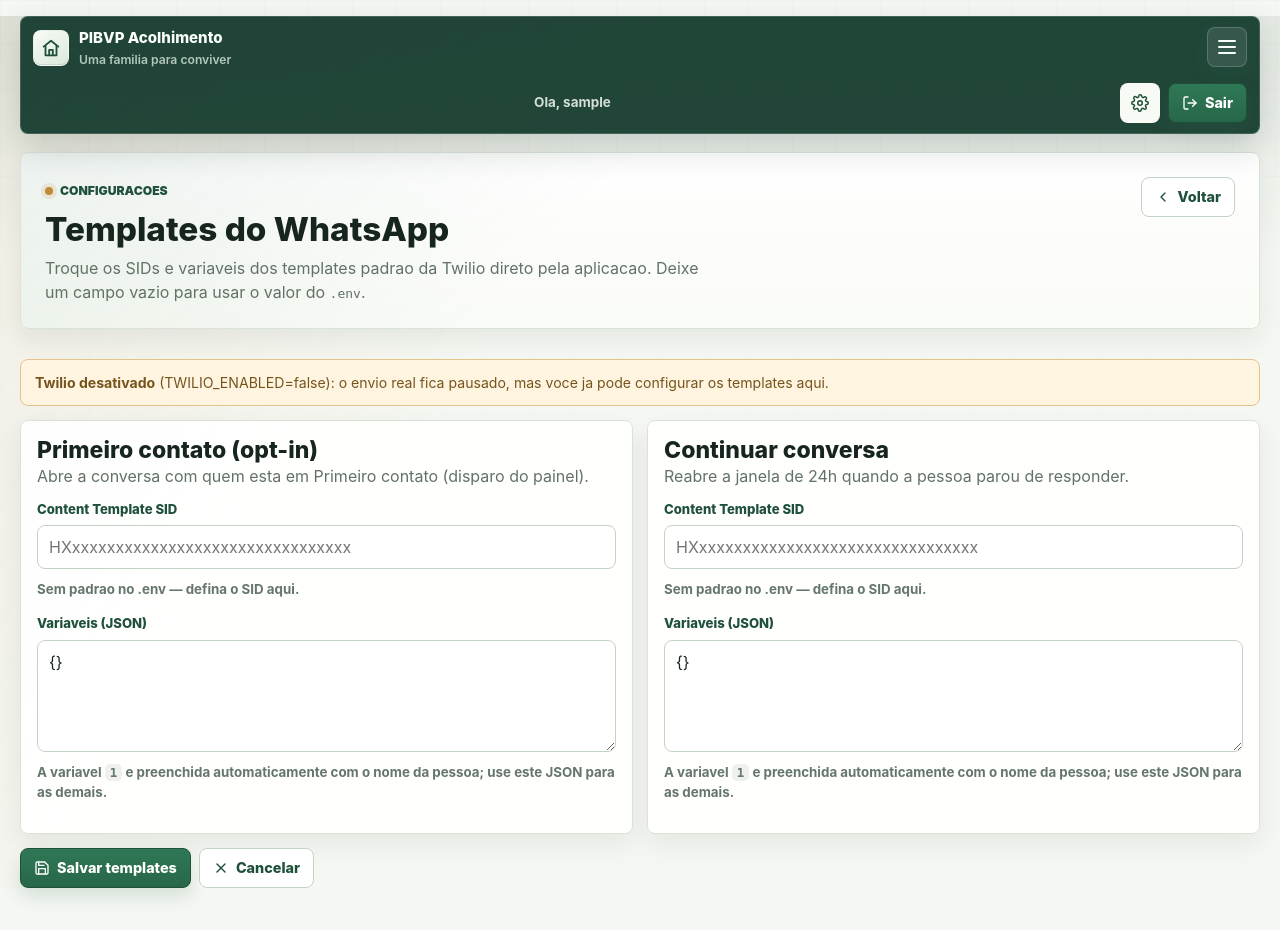
After one commit to simoesjonatas/acolhimento_pibvp, a Django app: page /acolhimento/configuracoes/templates/ in a window 1280 px wide. The commit adds this page. Run offline with Django 4.2, Linux system fonts and the light colour scheme; the visitor is signed in with stand-in values (Sample User, id 1); data comes from the database, SQL or seed files in the repository; data that the repository does not hold is empty.

Commit message:
feat: adiciona configuração de templates do WhatsApp, incluindo formulário e lógica de fallback

```diff
--- a/apps/acolhimento/forms.py
+++ b/apps/acolhimento/forms.py
@@ -357,3 +357,46 @@ class ResponderQuestionarioForm(forms.Form):
             else:
                 resposta.valor_texto = str(valor)
             resposta.save()
+
+
+class TemplatesWhatsappForm(forms.Form):
+    """Edita os dois templates padrao da Twilio (opt-in e continuar). Superusuario."""
+
+    opt_in_sid = forms.CharField(
+        required=False,
+        label='Content Template SID',
+        widget=forms.TextInput(attrs={'placeholder': 'HXxxxxxxxxxxxxxxxxxxxxxxxxxxxxxxxx'}),
+    )
+    opt_in_variables = forms.CharField(
+        required=False,
+        label='Variaveis (JSON)',
+        widget=forms.Textarea(attrs={'rows': 2, 'placeholder': '{"1": "{nome}"}'}),
+    )
+    continuar_sid = forms.CharField(
+        required=False,
+        label='Content Template SID',
+        widget=forms.TextInput(attrs={'placeholder': 'HXxxxxxxxxxxxxxxxxxxxxxxxxxxxxxxxx'}),
+    )
+    continuar_variables = forms.CharField(
+        required=False,
+        label='Variaveis (JSON)',
+        widget=forms.Textarea(attrs={'rows': 2, 'placeholder': '{}'}),
+    )
+
+    def clean(self):
+        cleaned = super().clean()
+        for campo in ('opt_in_sid', 'continuar_sid'):
+            sid = (cleaned.get(campo) or '').strip()
+            if sid and not sid.startswith('HX'):
+                self.add_error(campo, 'O Content SID da Twilio comeca com "HX".')
+            cleaned[campo] = sid
+        for campo in ('opt_in_variables', 'continuar_variables'):
+            raw = (cleaned.get(campo) or '').strip() or '{}'
+            try:
+                parsed = json.loads(raw)
+                if not isinstance(parsed, dict):
+                    raise ValueError
+            except ValueError:
+                self.add_error(campo, 'JSON invalido. Use um objeto, ex.: {"1": "{nome}"}.')
+            cleaned[campo] = raw
+        return cleaned
--- a/apps/acolhimento/urls.py
+++ b/apps/acolhimento/urls.py
@@ -3,6 +3,7 @@ from django.urls import path
 from apps.acolhimento.views import (
     AutoCadastroCreateView,
     AutoCadastroSuccessView,
+    ConfiguracaoTemplatesView,
     DisparoMensagemMassaView,
     EnviarConviteWhatsappView,
     EnviarTemplateContinuarView,
@@ -43,6 +44,7 @@ urlpatterns = [
     path('mensagens/fila/', MensagemFilaListView.as_view(), name='mensagens-fila'),
     path('mensagens/processamento/', ProcessamentoFilaControleView.as_view(), name='mensagens-processamento'),
     path('mensagens/disparo/', DisparoMensagemMassaView.as_view(), name='mensagens-disparo-massa'),
+    path('configuracoes/templates/', ConfiguracaoTemplatesView.as_view(), name='configuracao-templates'),
     path('mensagens/webhook/twilio-status/', TwilioStatusWebhookView.as_view(), name='mensagens-webhook-twilio-status'),
     path('mensagens/webhook/twilio-inbound/', TwilioInboundWebhookView.as_view(), name='mensagens-webhook-twilio-inbound'),
     path('mensagens/<int:pk>/excluir/', MensagemContatoExcluirView.as_view(), name='mensagens-excluir'),
--- a/apps/acolhimento/views.py
+++ b/apps/acolhimento/views.py
@@ -23,8 +23,9 @@ from django.views import View
 from django.views.generic import CreateView, DeleteView, DetailView, FormView, ListView, TemplateView, UpdateView
 
 from apps.acolhimento.fila_processor import processar_fila_mensagens
-from apps.acolhimento.forms import AutoCadastroPrimeiroContatoForm, DisparoMensagemMassaForm, EnfileirarMensagemForm, InteracaoAcolhimentoForm, PerguntaForm, PrimeiroContatoForm, QuestionarioForm, RelatorioPessoasForm, ResponderQuestionarioForm
-from apps.acolhimento.models import ConviteQuestionario, ExecucaoProcessamentoFila, InteracaoAcolhimento, MensagemContato, PerguntaQuestionario, PrimeiroContato, Questionario
+from apps.acolhimento import template_config
+from apps.acolhimento.forms import AutoCadastroPrimeiroContatoForm, DisparoMensagemMassaForm, EnfileirarMensagemForm, InteracaoAcolhimentoForm, PerguntaForm, PrimeiroContatoForm, QuestionarioForm, RelatorioPessoasForm, ResponderQuestionarioForm, TemplatesWhatsappForm
+from apps.acolhimento.models import ConviteQuestionario, ExecucaoProcessamentoFila, InteracaoAcolhimento, MensagemContato, PerguntaQuestionario, PrimeiroContato, Questionario, TemplateWhatsapp
 from apps.acolhimento.phone_utils import build_auto_nome_from_phone, find_pessoa_by_phone, phone_for_cadastro
 from apps.acolhimento.reports import filtrar_pessoas, gerar_relatorio, resumo_filtros, resumo_pessoas
 from apps.acolhimento.whatsapp_rules import (
@@ -920,7 +921,7 @@ class PrimeiroContatoMensagensView(LoginRequiredMixin, ConversasPessoasPermissao
 		)
 		context['janela_aberta'] = janela_atendimento_aberta(self.object)
 		context['precisa_template_continuar'] = precisa_template_continuar(self.object)
-		context['template_continuar_configurado'] = bool((settings.TWILIO_TEMPLATE_CONTINUAR_SID or '').strip())
+		context['template_continuar_configurado'] = bool(template_config.continuar_sid())
 		context['pode_enviar_template_continuar'] = pode_enviar_template_continuar(self.object)
 		context['template_continuar_liberado_em'] = proximo_template_continuar_em(self.object)
 		return context
@@ -1008,9 +1009,9 @@ class EnviarTemplateContinuarView(LoginRequiredMixin, ConversasPessoasPermissaoM
 
 	def post(self, request, pk, *args, **kwargs):
 		pessoa = get_object_or_404(PrimeiroContato, pk=pk)
-		template_sid = (settings.TWILIO_TEMPLATE_CONTINUAR_SID or '').strip()
+		template_sid = template_config.continuar_sid()
 		if not template_sid:
-			messages.error(request, 'Template de continuacao nao configurado. Defina TWILIO_TEMPLATE_CONTINUAR_SID.')
+			messages.error(request, 'Template de continuacao nao configurado. Defina o SID na tela de configuracao de templates.')
 			return redirect('pessoas-mensagens', pk=pessoa.pk)
 
 		bloqueio = motivo_bloqueio_template_continuar(pessoa)
@@ -1019,7 +1020,7 @@ class EnviarTemplateContinuarView(LoginRequiredMixin, ConversasPessoasPermissaoM
 			return redirect('pessoas-mensagens', pk=pessoa.pk)
 
 		try:
-			variaveis_base = json.loads(settings.TWILIO_TEMPLATE_CONTINUAR_VARIABLES or '{}')
+			variaveis_base = json.loads(template_config.continuar_variables() or '{}')
 			if not isinstance(variaveis_base, dict):
 				variaveis_base = {}
 		except Exception:
@@ -1050,6 +1051,56 @@ class EnviarTemplateContinuarView(LoginRequiredMixin, ConversasPessoasPermissaoM
 			'Template de continuacao enfileirado. Quando a pessoa responder, a janela de 24h reabre.',
 		)
 		return redirect('pessoas-mensagens', pk=pessoa.pk)
+
+
+class ConfiguracaoTemplatesView(LoginRequiredMixin, SuperAdminPermissaoMixin, FormView):
+	"""Tela (superusuario) para trocar os templates padrao da Twilio sem mexer no .env."""
+
+	template_name = 'configuracao_templates.html'
+	form_class = TemplatesWhatsappForm
+	success_url = reverse_lazy('configuracao-templates')
+	raise_exception = True
+
+	def get_initial(self):
+		return {
+			'opt_in_sid': template_config.opt_in_sid(),
+			'opt_in_variables': template_config.opt_in_variables(),
+			'continuar_sid': template_config.continuar_sid(),
+			'continuar_variables': template_config.continuar_variables(),
+		}
+
+	def get_context_data(self, **kwargs):
+		context = super().get_context_data(**kwargs)
+		context['twilio_habilitado'] = settings.TWILIO_ENABLED
+		context['env_opt_in_sid'] = (settings.TWILIO_TEMPLATE_OPT_IN_SID or '').strip()
+		context['env_continuar_sid'] = (settings.TWILIO_TEMPLATE_CONTINUAR_SID or '').strip()
+		context['configs'] = {
+			cfg.tipo: cfg
+			for cfg in TemplateWhatsapp.objects.select_related('atualizado_por')
+		}
+		return context
+
+	def form_valid(self, form):
+		dados = form.cleaned_data
+		valores = {
+			TemplateWhatsapp.Tipo.PRIMEIRO_CONTATO: (dados['opt_in_sid'], dados['opt_in_variables']),
+			TemplateWhatsapp.Tipo.CONTINUAR: (dados['continuar_sid'], dados['continuar_variables']),
+		}
+		for tipo, (sid, variables) in valores.items():
+			TemplateWhatsapp.objects.update_or_create(
+				tipo=tipo,
+				defaults={
+					'content_sid': sid,
+					'content_variables': variables,
+					'atualizado_por': self.request.user,
+				},
+			)
+		messages.success(self.request, 'Templates do WhatsApp atualizados com sucesso.')
+		return super().form_valid(form)
+
+	def form_invalid(self, form):
+		messages.error(self.request, 'Nao foi possivel salvar. Verifique os campos destacados.')
+		return super().form_invalid(form)
 
 
 class MensagemContatoExcluirView(LoginRequiredMixin, ConversasPessoasPermissaoMixin, View):
--- a/apps/acolhimento/whatsapp_rules.py
+++ b/apps/acolhimento/whatsapp_rules.py
@@ -168,12 +168,13 @@ def mensagem_eh_template(mensagem: MensagemContato) -> bool:
 
 
 def mensagem_eh_template_primeiro_contato(mensagem: MensagemContato) -> bool:
+    from apps.acolhimento import template_config  # lazy: evita ciclo de import no load
     metadata = dict(mensagem.metadata_envio or {})
     if metadata.get('tipo_template') == 'primeiro_contato_opt_in':
         return True
     template_cfg = dict(metadata.get('twilio_template') or {})
     content_sid = (template_cfg.get('content_sid') or '').strip()
-    opt_in_sid = (getattr(settings, 'TWILIO_TEMPLATE_OPT_IN_SID', '') or '').strip()
+    opt_in_sid = template_config.opt_in_sid()
     return bool(content_sid and opt_in_sid and content_sid == opt_in_sid)
 
 
--- a/static/css/pages.css
+++ b/static/css/pages.css
@@ -3167,6 +3167,55 @@ a.kpi-card:hover {
     margin-bottom: 0;
 }
 
+/* Configuracao de templates do WhatsApp */
+.config-templates-page {
+    display: grid;
+    gap: 14px;
+}
+
+.config-templates-grid {
+    display: grid;
+    grid-template-columns: repeat(auto-fit, minmax(320px, 1fr));
+    gap: 14px;
+    align-items: start;
+}
+
+.config-template-card {
+    min-width: 0;
+}
+
+.config-template-card .builder-field {
+    margin-bottom: 14px;
+}
+
+.config-template-card small {
+    display: block;
+    margin-top: 5px;
+    overflow-wrap: anywhere;
+}
+
+.config-template-card code {
+    padding: 1px 5px;
+    border-radius: 5px;
+    background: #eef1ec;
+    font-size: 0.78rem;
+}
+
+.config-alert {
+    padding: 12px 14px;
+    border: 1px solid #e3c38c;
+    border-radius: var(--radius);
+    background: var(--accent-soft);
+    color: #76541e;
+    font-size: 0.88rem;
+}
+
+.config-meta {
+    margin: 4px 0 0;
+    color: #64756a;
+    font-size: 0.8rem;
+}
+
 .profile-form {
     display: grid;
     gap: 12px;
--- a/templates/base.html
+++ b/templates/base.html
@@ -78,7 +78,7 @@
             <div class="nav-dropdown header-settings" data-nav-dropdown>
                 <button
                     type="button"
-                    class="nav-link nav-dropdown-toggle nav-settings-button {% if request.resolver_match.url_name == 'usuarios-lista' or request.resolver_match.url_name == 'usuarios-novo' or request.resolver_match.url_name == 'usuarios-editar' or request.resolver_match.url_name == 'usuarios-excluir' or request.resolver_match.url_name == 'mensagens-processamento' or request.resolver_match.url_name == 'questionarios-lista' or request.resolver_match.url_name == 'questionarios-novo' or request.resolver_match.url_name == 'questionario-builder' or request.resolver_match.url_name == 'questionario-visualizar' or request.resolver_match.url_name == 'questionario-editar' or request.resolver_match.url_name == 'pergunta-editar' %}active{% endif %}"
+                    class="nav-link nav-dropdown-toggle nav-settings-button {% if request.resolver_match.url_name == 'usuarios-lista' or request.resolver_match.url_name == 'usuarios-novo' or request.resolver_match.url_name == 'usuarios-editar' or request.resolver_match.url_name == 'usuarios-excluir' or request.resolver_match.url_name == 'mensagens-processamento' or request.resolver_match.url_name == 'questionarios-lista' or request.resolver_match.url_name == 'questionarios-novo' or request.resolver_match.url_name == 'questionario-builder' or request.resolver_match.url_name == 'questionario-visualizar' or request.resolver_match.url_name == 'questionario-editar' or request.resolver_match.url_name == 'pergunta-editar' or request.resolver_match.url_name == 'configuracao-templates' %}active{% endif %}"
                     aria-label="Configuracoes"
                     aria-expanded="false"
                     aria-controls="settings-navigation"
@@ -105,6 +105,12 @@
                         class="nav-dropdown-link {% if request.resolver_match.url_name == 'questionarios-lista' or request.resolver_match.url_name == 'questionarios-novo' or request.resolver_match.url_name == 'questionario-builder' or request.resolver_match.url_name == 'questionario-visualizar' or request.resolver_match.url_name == 'questionario-editar' or request.resolver_match.url_name == 'pergunta-editar' %}active{% endif %}"
                     >
                         Questionarios
+                    </a>
+                    <a
+                        href="{% url 'configuracao-templates' %}"
+                        class="nav-dropdown-link {% if request.resolver_match.url_name == 'configuracao-templates' %}active{% endif %}"
+                    >
+                        Templates WhatsApp
                     </a>
                 </div>
             </div>
--- /dev/null
+++ b/templates/configuracao_templates.html
@@ -0,0 +1,99 @@
+{% extends 'base.html' %}
+
+{% block title %}Templates do WhatsApp{% endblock %}
+
+{% block content %}
+<div class="config-templates-page">
+    <section class="page-hero">
+        <div>
+            <span class="section-eyebrow">Configuracoes</span>
+            <h1>Templates do WhatsApp</h1>
+            <p>Troque os SIDs e variaveis dos templates padrao da Twilio direto pela aplicacao. Deixe um campo vazio para usar o valor do <code>.env</code>.</p>
+        </div>
+        <a class="btn secundario" href="{% url 'dashboard' %}">
+            <svg class="btn-icon" viewBox="0 0 24 24" aria-hidden="true"><polyline points="15 18 9 12 15 6"/></svg>
+            <span class="btn-text">Voltar</span>
+        </a>
+    </section>
+
+    {% if not twilio_habilitado %}
+    <div class="config-alert">
+        <strong>Twilio desativado</strong> (TWILIO_ENABLED=false): o envio real fica pausado, mas voce ja pode configurar os templates aqui.
+    </div>
+    {% endif %}
+
+    <form method="post" class="config-templates-form">
+        {% csrf_token %}
+        {% if form.non_field_errors %}<div class="form-errors">{{ form.non_field_errors }}</div>{% endif %}
+
+        <div class="config-templates-grid">
+            <section class="profile-form-card config-template-card">
+                <div class="panel-header">
+                    <div>
+                        <h2>Primeiro contato (opt-in)</h2>
+                        <p>Abre a conversa com quem esta em Primeiro contato (disparo do painel).</p>
+                    </div>
+                </div>
+
+                <p class="builder-field">
+                    <label for="{{ form.opt_in_sid.id_for_label }}">Content Template SID</label>
+                    {{ form.opt_in_sid }}
+                    {% if env_opt_in_sid %}<small class="table-muted-text">Padrao do .env: <code>{{ env_opt_in_sid }}</code></small>
+                    {% else %}<small class="table-muted-text">Sem padrao no .env — defina o SID aqui.</small>{% endif %}
+                    {% if form.opt_in_sid.errors %}<span class="form-errors">{{ form.opt_in_sid.errors.0 }}</span>{% endif %}
+                </p>
+
+                <p class="builder-field">
+                    <label for="{{ form.opt_in_variables.id_for_label }}">Variaveis (JSON)</label>
+                    {{ form.opt_in_variables }}
+                    <small class="table-muted-text">A variavel <code>1</code> e preenchida automaticamente com o nome da pessoa; use este JSON para as demais.</small>
+                    {% if form.opt_in_variables.errors %}<span class="form-errors">{{ form.opt_in_variables.errors.0 }}</span>{% endif %}
+                </p>
+
+                {% with cfg=configs.primeiro_contato_opt_in %}
+                {% if cfg %}<p class="config-meta">Salvo em {{ cfg.atualizado_em|date:'d/m/Y H:i' }}{% if cfg.atualizado_por %} por {{ cfg.atualizado_por.get_full_name|default:cfg.atualizado_por.username }}{% endif %}.</p>{% endif %}
+                {% endwith %}
+            </section>
+
+            <section class="profile-form-card config-template-card">
+                <div class="panel-header">
+                    <div>
+                        <h2>Continuar conversa</h2>
+                        <p>Reabre a janela de 24h quando a pessoa parou de responder.</p>
+                    </div>
+                </div>
+
+                <p class="builder-field">
+                    <label for="{{ form.continuar_sid.id_for_label }}">Content Template SID</label>
+                    {{ form.continuar_sid }}
+                    {% if env_continuar_sid %}<small class="table-muted-text">Padrao do .env: <code>{{ env_continuar_sid }}</code></small>
+                    {% else %}<small class="table-muted-text">Sem padrao no .env — defina o SID aqui.</small>{% endif %}
+                    {% if form.continuar_sid.errors %}<span class="form-errors">{{ form.continuar_sid.errors.0 }}</span>{% endif %}
+                </p>
+
+                <p class="builder-field">
+                    <label for="{{ form.continuar_variables.id_for_label }}">Variaveis (JSON)</label>
+                    {{ form.continuar_variables }}
+                    <small class="table-muted-text">A variavel <code>1</code> e preenchida automaticamente com o nome da pessoa; use este JSON para as demais.</small>
+                    {% if form.continuar_variables.errors %}<span class="form-errors">{{ form.continuar_variables.errors.0 }}</span>{% endif %}
+                </p>
+
+                {% with cfg=configs.continuar_conversa %}
+                {% if cfg %}<p class="config-meta">Salvo em {{ cfg.atualizado_em|date:'d/m/Y H:i' }}{% if cfg.atualizado_por %} por {{ cfg.atualizado_por.get_full_name|default:cfg.atualizado_por.username }}{% endif %}.</p>{% endif %}
+                {% endwith %}
+            </section>
+        </div>
+
+        <div class="action-row">
+            <button type="submit">
+                <svg class="btn-icon" viewBox="0 0 24 24" aria-hidden="true"><path d="M19 21H5a2 2 0 0 1-2-2V5a2 2 0 0 1 2-2h11l5 5v11a2 2 0 0 1-2 2z"/><polyline points="17 21 17 13 7 13 7 21"/><polyline points="7 3 7 8 15 8"/></svg>
+                <span class="btn-text">Salvar templates</span>
+            </button>
+            <a class="btn secundario" href="{% url 'dashboard' %}">
+                <svg class="btn-icon" viewBox="0 0 24 24" aria-hidden="true"><line x1="18" y1="6" x2="6" y2="18"/><line x1="6" y1="6" x2="18" y2="18"/></svg>
+                <span class="btn-text">Cancelar</span>
+            </a>
+        </div>
+    </form>
+</div>
+{% endblock %}
```
Also changed, not shown: apps/acolhimento/models.py (+31 -0 lines), apps/acolhimento/template_config.py (added, +57 -0 lines), apps/acolhimento/tests.py (+67 -0 lines), apps/core/views.py (+5 -4 lines), apps/acolhimento/migrations/0016_templatewhatsapp.py (added).
